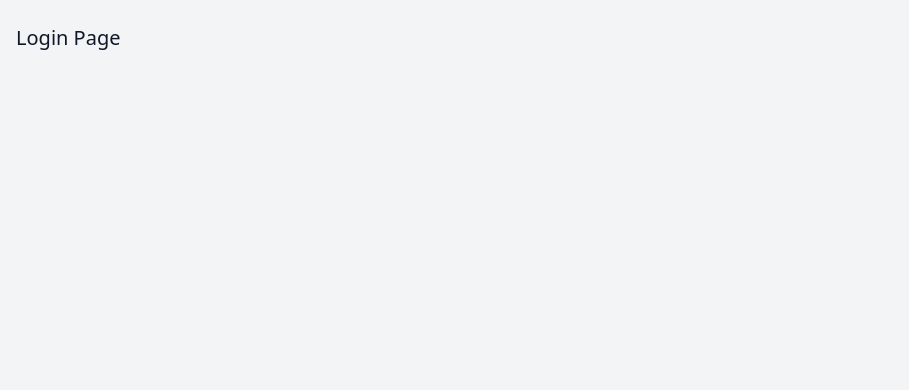
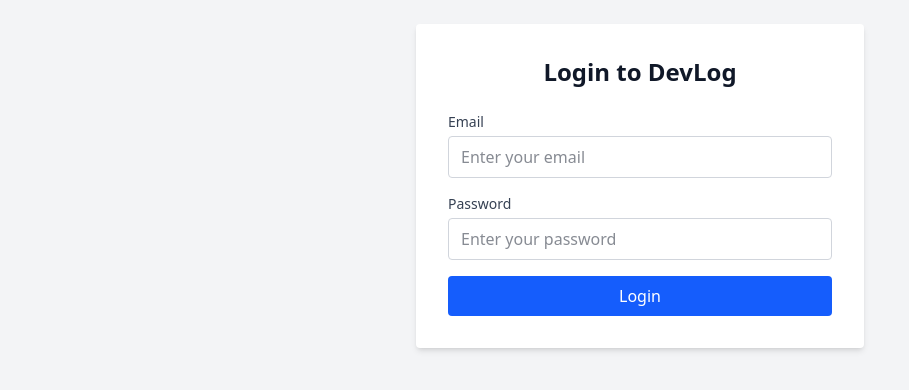
Before and after one commit to anirudha-8/06-devlog, a React (Vite) app in the folder client/: page /login in a window 1280 px wide. Shown: the top 390 px of the page, without its empty margins (0-909 px from the left). Built offline with nearby package versions, Linux system fonts and the light colour scheme.

Commit message:
feat(auth): add basic login form UI with controlled inputs

```diff
--- a/client/src/pages/LoginPage.jsx
+++ b/client/src/pages/LoginPage.jsx
@@ -1,4 +1,56 @@
+import { useState } from "react";
+
 const LoginPage = () => {
-	return <h1 className="text-xl">Login Page</h1>;
+	const [email, setEmail] = useState("");
+	const [password, setPassword] = useState("");
+
+	const handleSubmit = (e) => {
+		e.preventDefault();
+		// TODO: Add login logic here
+		console.log("Login form submitted:", { email, password });
+	};
+
+	return (
+		<div className="max-w-md mx-auto bg-white p-8 shadow-md rounded">
+			<h2 className="text-2xl font-bold mb-6 text-center">Login to DevLog</h2>
+			<form onSubmit={handleSubmit} className="space-y-4">
+				<div>
+					<label className="block mb-1 text-sm font-medium text-gray-700">
+						Email
+					</label>
+					<input
+						type="email"
+						className="w-full border border-gray-300 rounded px-3 py-2 focus:outline-none focus:ring-2 focus:ring-blue-500"
+						placeholder="Enter your email"
+						value={email}
+						onChange={(e) => setEmail(e.target.value)}
+						required
+					/>
+				</div>
+
+				<div>
+					<label className="block mb-1 text-sm font-medium text-gray-700">
+						Password
+					</label>
+					<input
+						type="password"
+						className="w-full border border-gray-300 rounded px-3 py-2 focus:outline-none focus:ring-2 focus:ring-blue-500"
+						placeholder="Enter your password"
+						value={password}
+						onChange={(e) => setPassword(e.target.value)}
+						required
+					/>
+				</div>
+
+				<button
+					type="submit"
+					className="w-full bg-blue-600 hover:bg-blue-700 text-white font-medium py-2 rounded transition"
+				>
+					Login
+				</button>
+			</form>
+		</div>
+	);
 };
+
 export default LoginPage;
```
